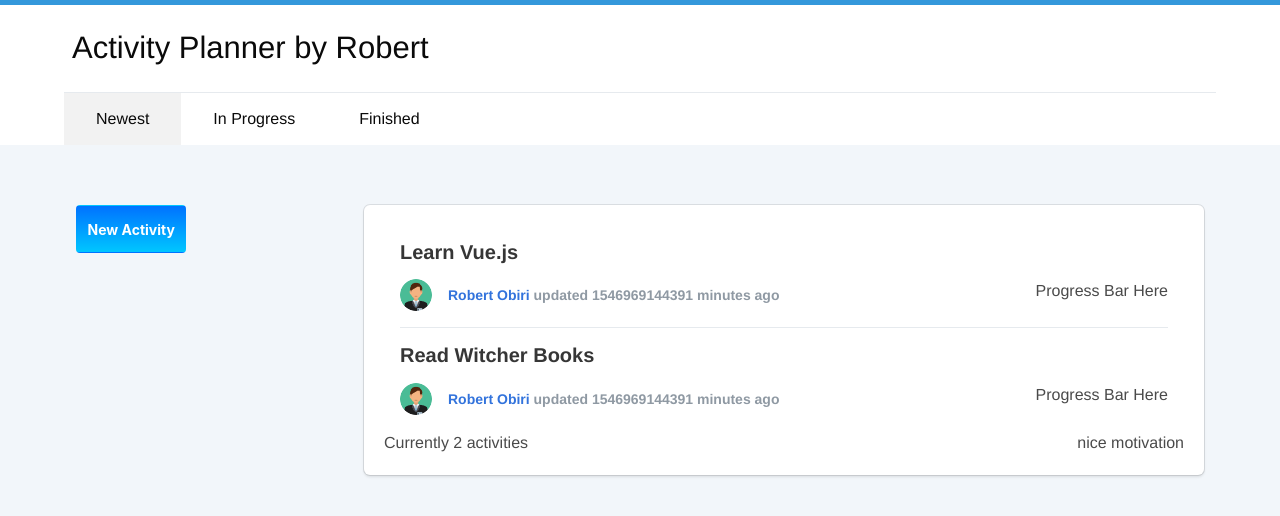
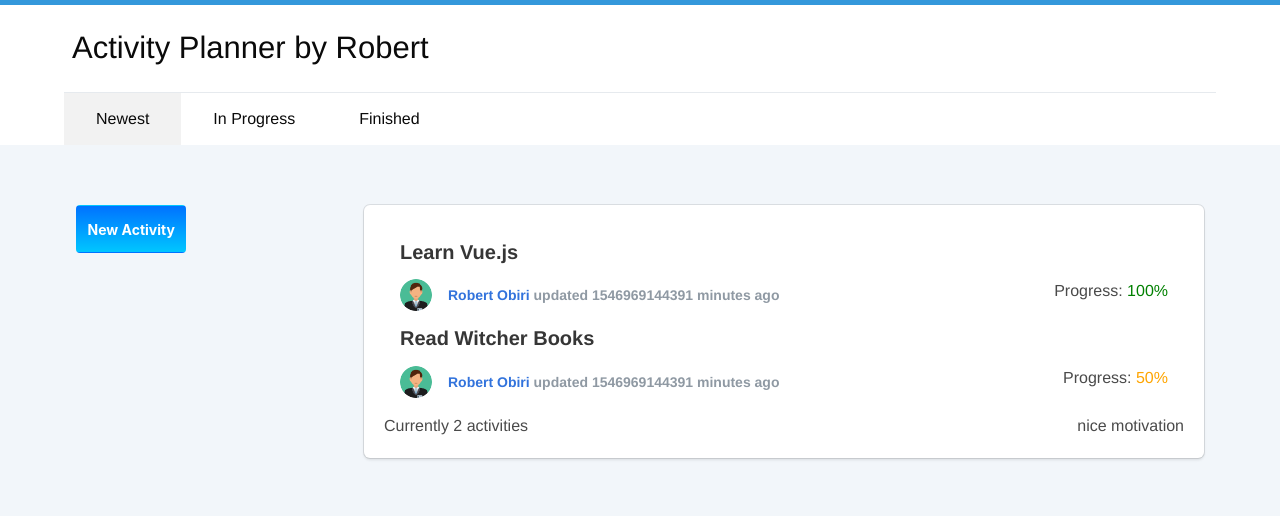
Before and after one commit to robertobirijnr/activity-planner-app, a Vue app: page / in a window 1280 px wide. Shown: the top 516 px of the page. Built offline with nearby package versions, Linux system fonts and the light colour scheme.

Commit message:
progress bar

```diff
--- a/src/api/index.js
+++ b/src/api/index.js
@@ -5,7 +5,7 @@ const Activities = {
         id: '1546968934',
         title: 'Learn Vue.js',
         notes: 'I started today and it was not good.',
-        progress: 0,
+        progress: 100,
         category: '1546969049',
         createdAt: 1546969144391,
         updatedAt: 1546969144391
@@ -14,7 +14,7 @@ const Activities = {
         id: '1546969212',
         title: 'Read Witcher Books',
         notes: 'These books are super nice',
-        progress: 0,
+        progress: 50,
         category: '1546969049',
         createdAt: 1546969144391,
         updatedAt: 1546969144391
--- a/src/components/ActivityItem.vue
+++ b/src/components/ActivityItem.vue
@@ -1,6 +1,6 @@
 <template>
 <div>
-    <article v-for="activity in activities" :key="activity.index"  class="post">
+    <article class="post">
     <h4>{{activity.title}}</h4>
     <div class="media">
         <div class="media-left">
@@ -16,7 +16,8 @@
         </div>
         </div>
         <div class="media-right">
-        <span>Progress Bar Here</span>
+        <!-- <span>Progress: <span :class="'color-'+ activityProgress"> {{activity.progress}}%</span> </span> -->
+        <span>Progress: <span :style="{'color': activityProgress}"> {{activity.progress}}%</span> </span>
         </div>
     </div>
     </article>
@@ -26,10 +27,39 @@
 
 <script>
     export default {
-        props:['activities']
+        props:{
+            activity:{
+                type:Object,
+                required:true
+            }
+        },
+
+        computed:{
+              activityProgress() {
+                const progress = this.activity.progress
+
+                if (progress <= 0){
+                    return 'red'
+                }
+                else if(progress <= 50){
+                    return 'orange'
+                }
+                else{
+                    return 'green'
+                }
+            }
+        }
     }
 </script>
 
-<style lang="scss" scoped>
-
+<style  scoped>
+    /* .color-red{
+        color:red
+    }
+    .color-orange{
+        color:orange
+    }
+    .color-green{
+        color:green
+    } */
 </style>
--- a/src/views/Home.vue
+++ b/src/views/Home.vue
@@ -21,7 +21,12 @@
                 </div>
                 <div v-else>
                   <div v-if="loading">Loading...</div>
-                  <ActivityItem  :activities="activities"></ActivityItem>
+                  <ActivityItem
+                   v-for="activity in activities"
+                  :key="activity.id"
+                  :activity="activity"
+                  :categories="categories"/>
+                  <!-- <ActivityItem  :activities="activities"></ActivityItem> -->
                 </div>
                   <div v-if="!loading">
                     <div class="activity-length">Currently {{activityLength}} activities</div>
```
